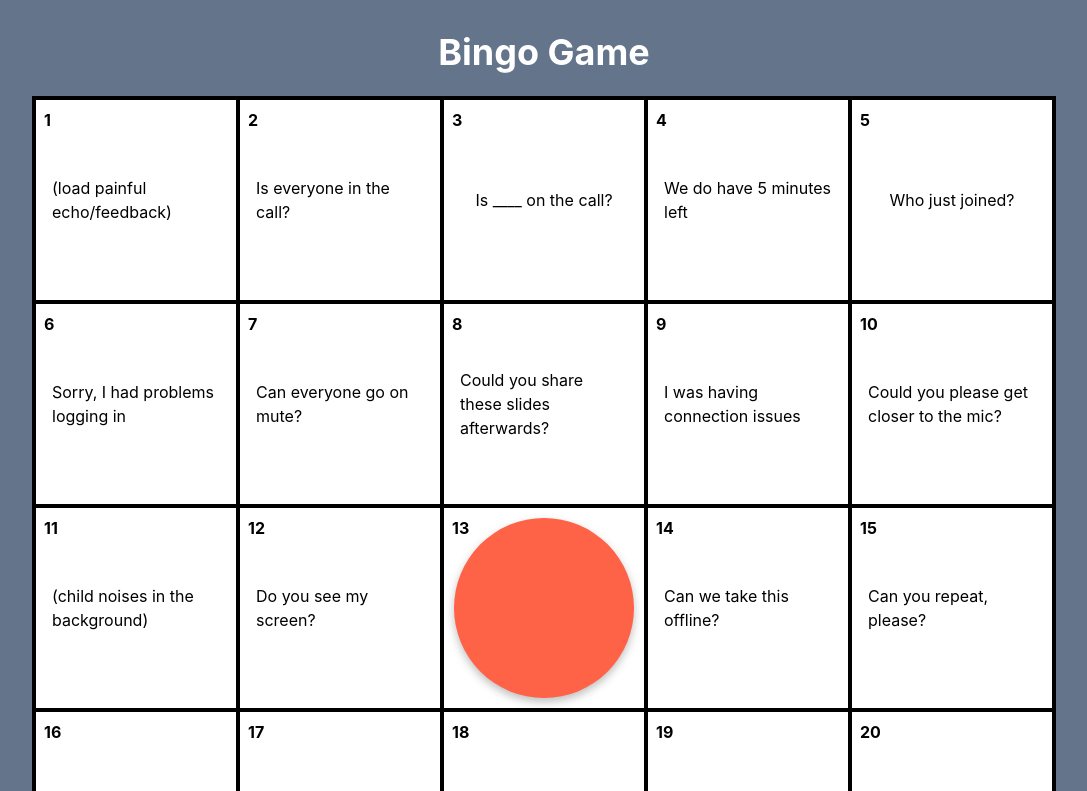
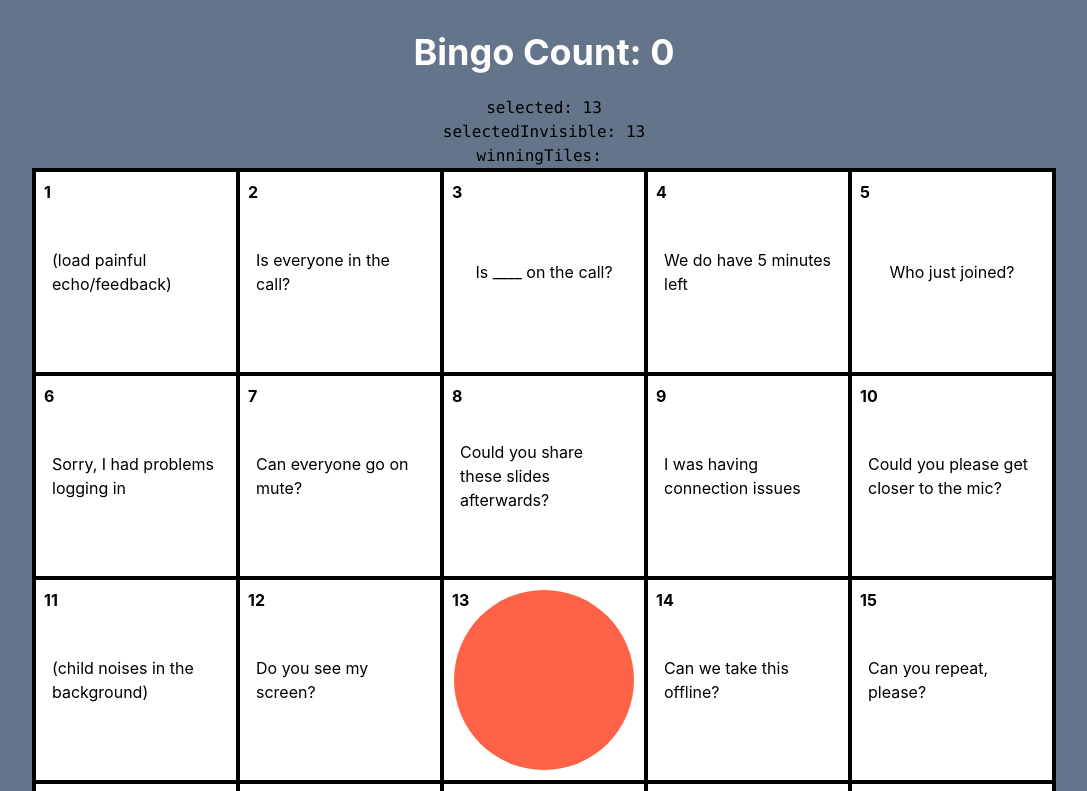
Before and after one commit to nkear003/bingo-game, a React (Create React App) app: page / in a window 1280 px wide. Shown: the top 791 px of the page, without its empty margins (96-1183 px from the left). Built offline with nearby package versions, Linux system fonts and the light colour scheme.

Commit message:
Fix issues with bingo winning logic

```diff
--- a/src/App.css
+++ b/src/App.css
@@ -1,10 +1,6 @@
 @tailwind base;
 @tailwind components;
 @tailwind utilities;
-
-img {
-  filter: drop-shadow(0px 4px 4px rgba(0, 0, 0, 0.25));
-}
 
 @keyframes reveal {
   0% {
--- a/src/App.tsx
+++ b/src/App.tsx
@@ -32,7 +32,7 @@ const phrases = [
 
 const freeWord = "FREE";
 
-const winningCombinations = [
+const initialWinningCombinations = [
   // Horizontal Rows
   [1, 2, 3, 4, 5],
   [6, 7, 8, 9, 10],
@@ -52,10 +52,16 @@ const winningCombinations = [
 
 function App() {
   const [board, setBoard] = useState<string[] | []>([]);
+  // TODO: it's confusing having multiple selected values
   const [selected, setSelected] = useState<number[]>([13]);
+  const [selectedInvisible, setSelectedInvisible] = useState<number[]>([13]);
   const [bingo, setBingo] = useState(false);
   const [winningTiles, setWinningTiles] = useState<number[]>([]);
   const [animationRunning, setAnimationRunning] = useState(false);
+  const [bingoCount, setBingoCount] = useState(0);
+  const [winningCombinations, setWinningCombinations] = useState(
+    initialWinningCombinations
+  );
 
   useEffect(() => {
     const shufflePhrases = shuffleArray([...phrases]);
@@ -63,41 +69,61 @@ function App() {
     setBoard(shufflePhrases);
   }, []);
 
+  // TODO this could be run just when the bingo is one, no need to also watch for bingo, right?
   useEffect(() => {
     if (bingo) {
       setAnimationRunning(true);
       const timer = setTimeout(() => {
-        setBingo(false);
+        setBingo(false); // TODO This and set animation running could be one thing. We don't just have one bingo now
+        setAnimationRunning(false);
+
+        // Reset
         setWinningTiles([]);
-        setAnimationRunning(false);
+        setSelectedInvisible([13]);
       }, 3000);
       return () => clearTimeout(timer);
     }
   }, [bingo]);
 
-  const checkBingo = (selected: number[]) => {
-    for (const combination of winningCombinations) {
-      if (combination.every((index) => selected.includes(index))) {
+  // TODO This is messy, selected is unclear that it's different from the state value
+  const checkBingo = (selectedForCheck: number[]) => {
+    for (let i = 0; i < winningCombinations.length; i++) {
+      const combination = winningCombinations[i];
+      if (combination.every((index) => selectedForCheck.includes(index))) {
         setWinningTiles(combination);
+        setBingoCount(bingoCount + 1);
+
+        // Remove the winning combo so that it won't be matched again
+        setWinningCombinations([
+          ...winningCombinations.slice(0, i),
+          ...winningCombinations.slice(i + 1),
+        ]);
+
         return setBingo(true);
       }
     }
   };
 
   const handleCellClick = (index: number) => {
-    if (bingo) return; // only allow one bingo
-    if (selected.includes(index)) return;
+    if (bingo) return; // No clicks during animation
+    if (selectedInvisible.includes(index)) return;
     const newSelected = [...selected, index];
+    const newSelectedInvisible = [...selectedInvisible, index];
     setSelected(newSelected);
+    // Set the invisible to include visible.. but same issue. So we need to remove the winning combos
+    setSelectedInvisible(newSelectedInvisible);
     checkBingo(newSelected);
   };
 
   return (
     <div className="bg-slate-500 min-h-svh flex justify-center p-4 lg:p-8 lg:items-center">
       <main className="flex flex-col items-center w-full max-w-sm lg:max-w-5xl">
-        <h1 className="text-xl font-bold text-white mb-2 lg:text-4xl lg:mb-6">
-          Bingo Game
-        </h1>
+        <p className="text-xl font-bold text-white mb-2 lg:text-4xl lg:mb-6">
+          Bingo Count: {bingoCount}
+        </p>
+        <pre>selected: {selected.join(", ")}</pre>
+        <pre>selectedInvisible: {selectedInvisible.join(", ")}</pre>
+        <pre>winningTiles: {winningTiles.join(", ")}</pre>
         <div className="grid grid-cols-5 grid-rows-5 bg-white border-[1px] border-black mb-4 w-full lg:border-2">
           {board.map((text, index) => (
             <Cell
```
